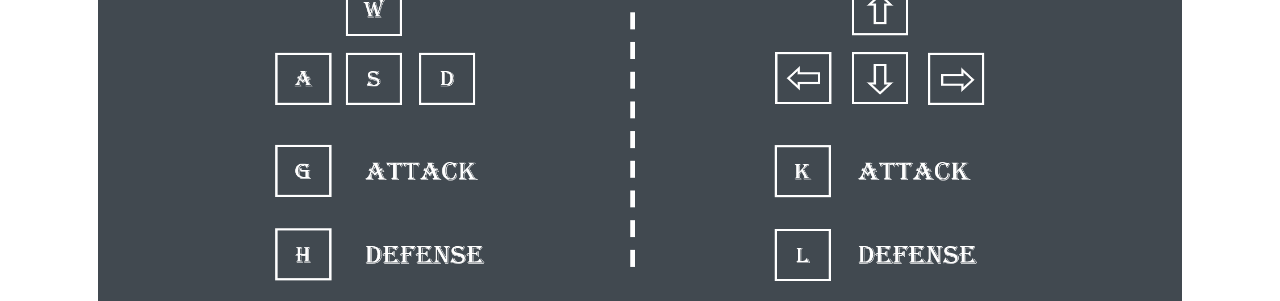
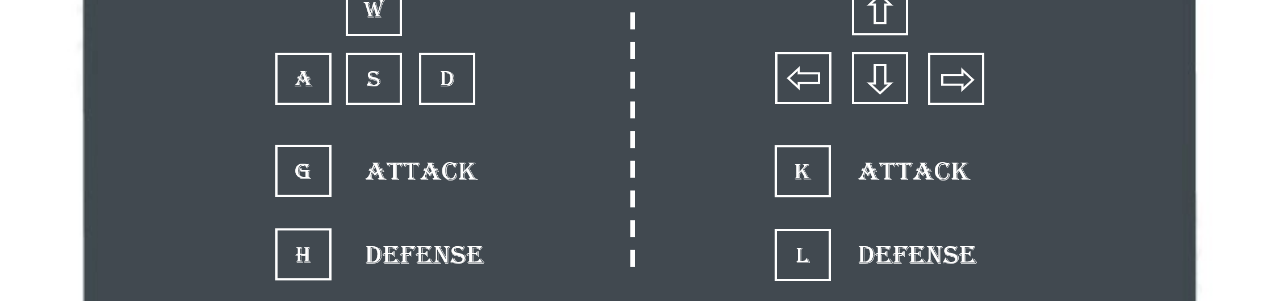
Before and after one commit to steven-kid/KOF-game, a website built with Vite: page index.html in a window 1280 px wide. Shown: the part 228-529 px from the top of the page. Built offline with nearby package versions, Linux system fonts and the light colour scheme.

Commit message:
fixed background display bug👻

```diff
--- a/style.css
+++ b/style.css
@@ -8,8 +8,8 @@
   color: #fff;
 }
 
-header{
-    display: none;
+header {
+  display: none;
 }
 
 body {
@@ -25,9 +25,14 @@ body {
   z-index: -5;
 }
 
-#bg{
-    width: 100px;
-    height: 100px;
+#bg {
+  width: 1500px;
+  height: 793px;
+  position: fixed;
+  top: -63px;
+  /* background-size: 1480px 788px; */
+  /* background-repeat: no-repeat; */
+  /* background-position: center 0%; */
 }
 
 #kof {
```
